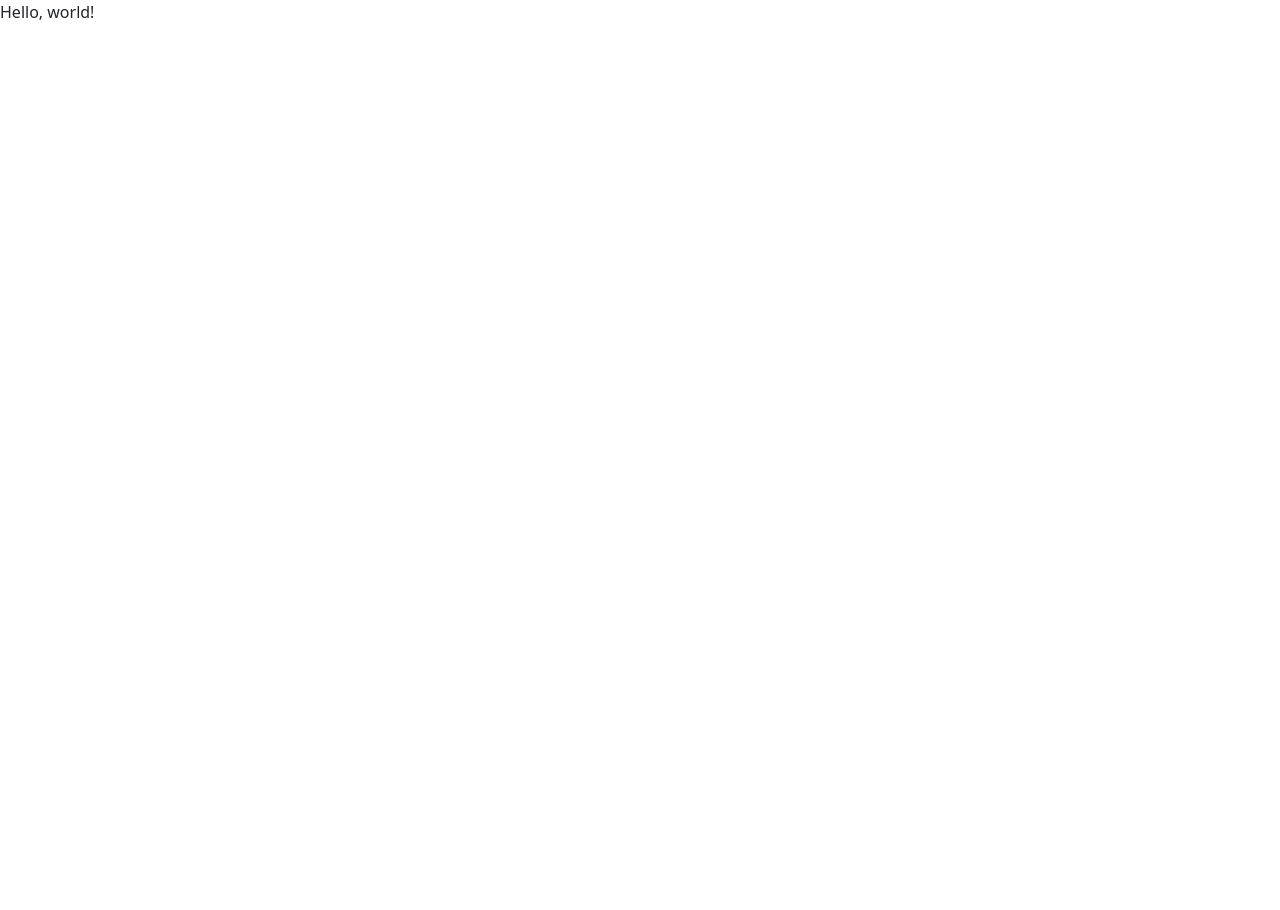
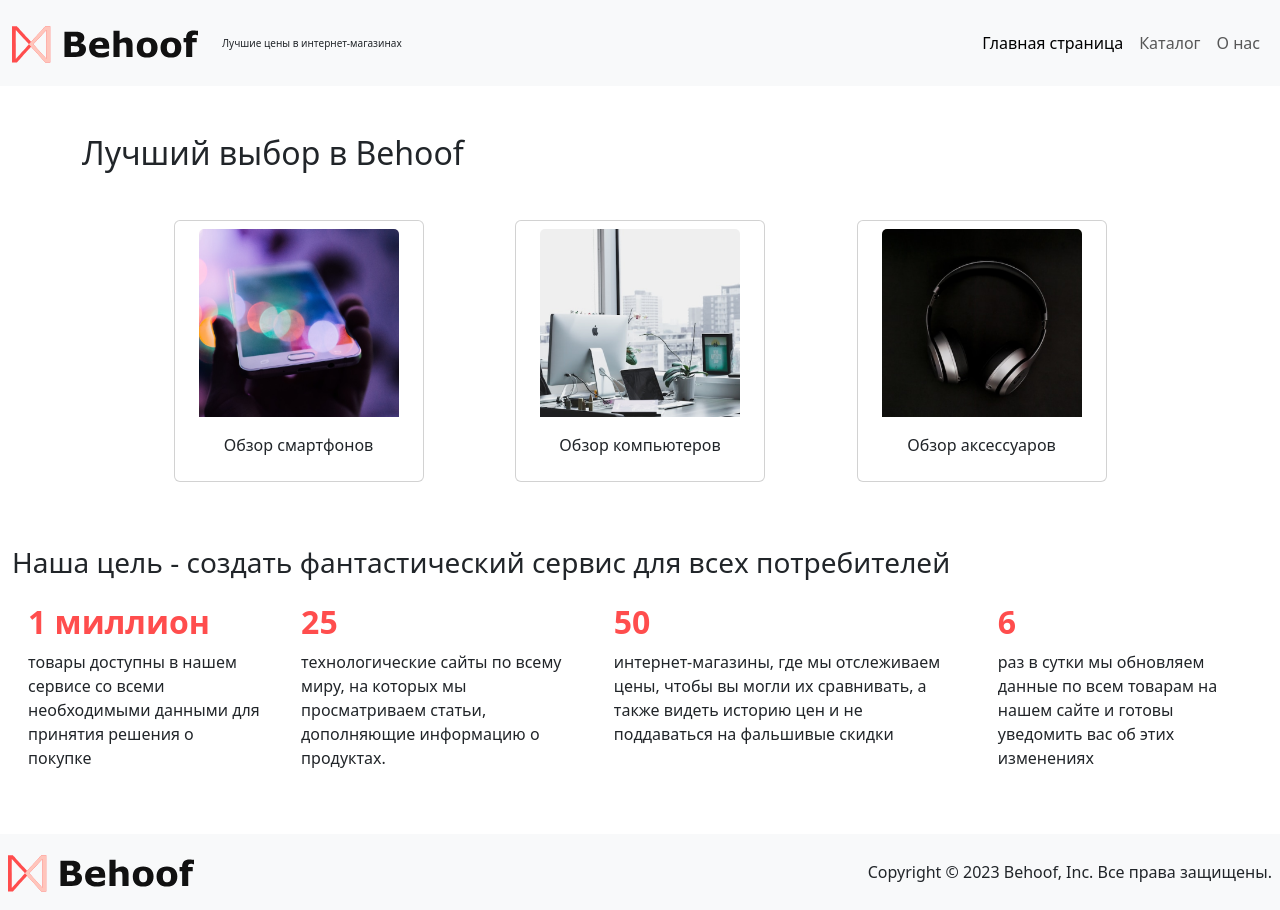
Before and after one commit to alyonaVet/JS-course-Homework-62, a React (Vite) app: page / in a window 1280 px wide. Before the commit the page ends 800 px from the top, so only its background shows below. Built offline with nearby package versions, Linux system fonts and the light colour scheme.

Commit message:
combined all containers in App; added Routes;

```diff
--- a/src/App.tsx
+++ b/src/App.tsx
@@ -1,8 +1,22 @@
+import Home from './containers/Home/Home';
+import {Route, Routes} from 'react-router-dom';
+import Catalog from './containers/Catalog/Catalog';
+import {goodItems, logoItems} from './constants';
+import AboutUs from './containers/AboutUs/AboutUs';
+import Toolbar from './components/Toolbar/Toolbar';
+
 const App = () => {
    return (
        <>
-           Hello, world!
+         <Toolbar image={logoItems.image} text={logoItems.text}/>
+         <Routes>
+           <Route path="/" element={<Home />} />
+           <Route path="/catalog" element={<Catalog goods={goodItems} />} />
+           <Route path="/aboutus" element={<AboutUs />} />
+           <Route path="*" element={<h3 className="mt-3 mb-5 text-center">Страница не найдена!</h3>} />
+         </Routes>
        </>
+
    );
 };
 
```
